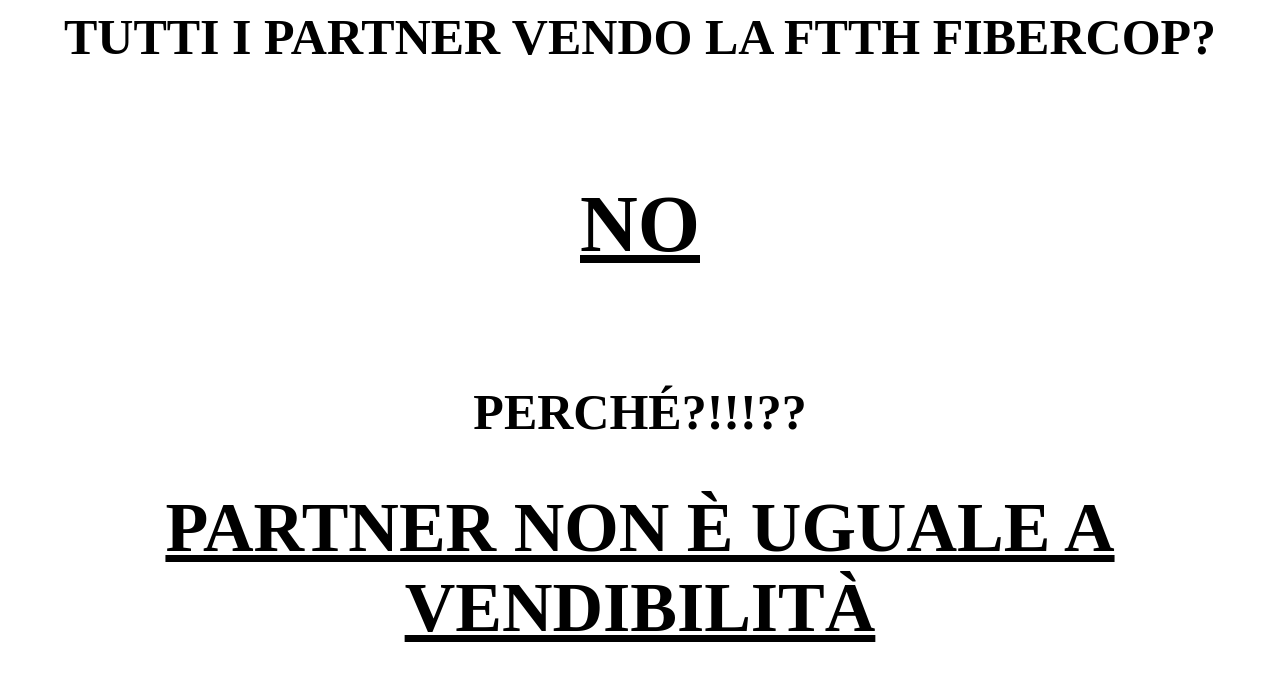
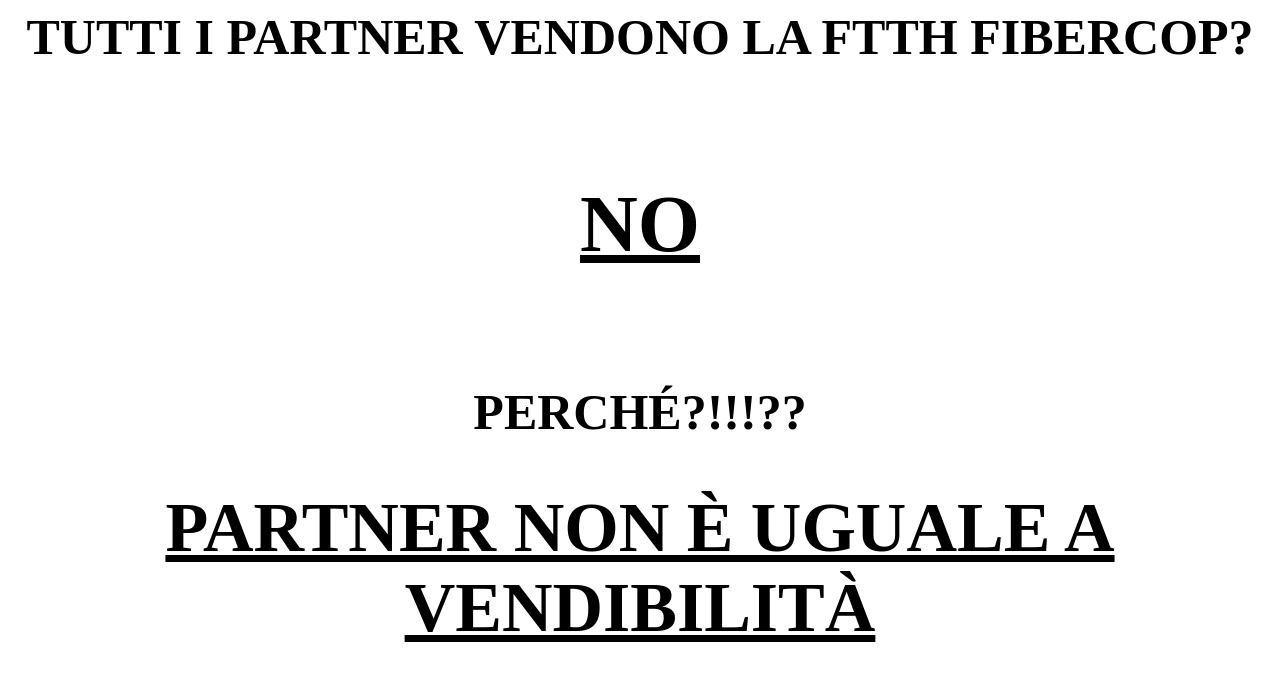
Before and after one commit to ErnyTech/perch-nonvendenonostantesiapartnerfibercop, a plain HTML site: page index.html in a window 1280 px wide. Drawn offline with Linux system fonts and the light colour scheme.

Commit message:
Update index.html

```diff
--- a/index.html
+++ b/index.html
@@ -1,4 +1,4 @@
-<h2 style="text-align: center; font-size:50px;"><strong>TUTTI I PARTNER VENDO LA FTTH FIBERCOP?</strong></h2>
+<h2 style="text-align: center; font-size:50px;"><strong>TUTTI I PARTNER VENDONO LA FTTH FIBERCOP?</strong></h2>
 <p>&nbsp;</p>
 <h1 style="text-align: center;; font-size:80px;"><span style="text-decoration: underline;"><strong>NO</strong></span></h1>
 <p>&nbsp;</p>
```
